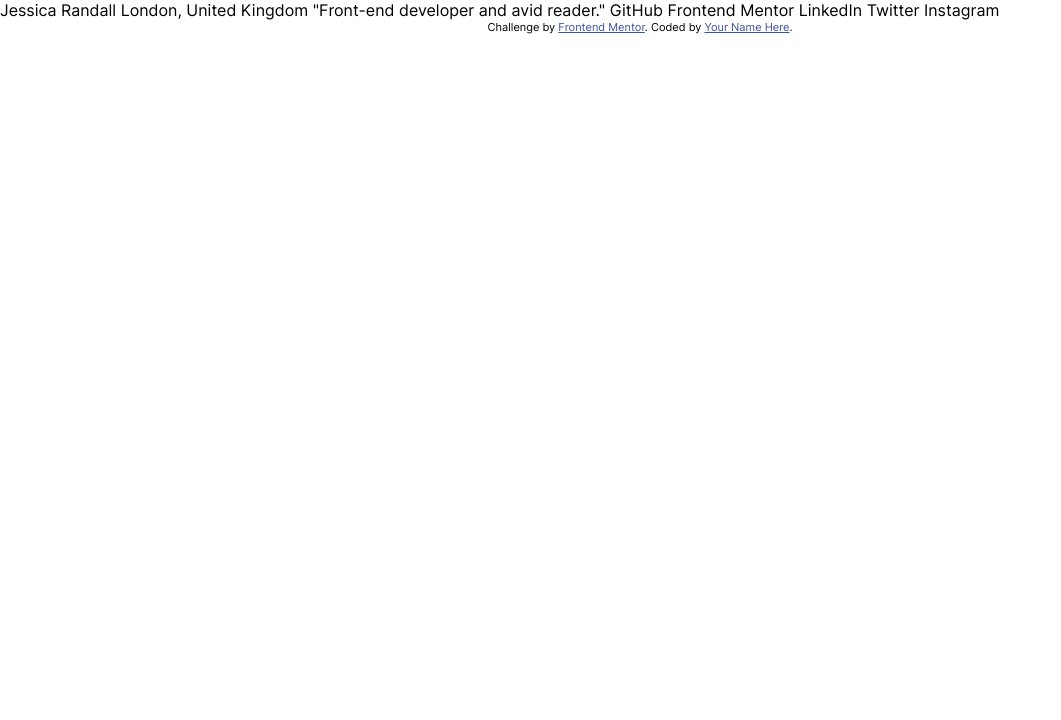
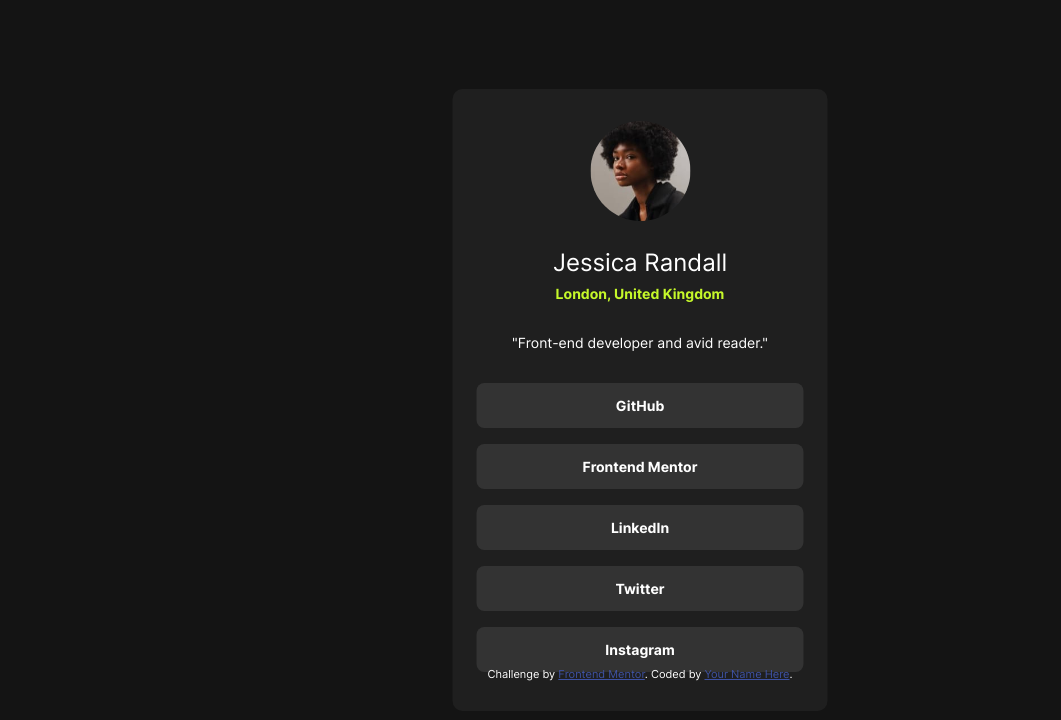
Before and after one commit to seung0708/Frontend-Mentor, a plain HTML site: page social-links-profile-main/index.html in a window 1280 px wide. Shown: the whole page, without its empty margins (0-1061 px from the left). Drawn offline with Linux system fonts and the light colour scheme.

Commit message:
completed the styling

```diff
--- a/social-links-profile-main/index.html
+++ b/social-links-profile-main/index.html
@@ -9,16 +9,21 @@
   <title>Frontend Mentor | Social links profile</title>
 
 <body>
-
-  Jessica Randall
-  London, United Kingdom
-  "Front-end developer and avid reader."
-
-  GitHub
-  Frontend Mentor
-  LinkedIn
-  Twitter
-  Instagram
+  <section id="social__container">
+    <div class="profile">
+      <img class="profile__pic" src="./assets/images/avatar-jessica.jpeg" alt="profile pic">
+      <h1 class="profile__name">Jessica Randall</h1>
+      <p class="profile__location">London, United Kingdom</p>
+      <p class="profile__description">"Front-end developer and avid reader."</p>
+    </div>
+    <div class="links">
+      <button>GitHub</button>
+      <button>Frontend Mentor</button>
+      <button>LinkedIn</button>
+      <button>Twitter</button>
+      <button>Instagram</button>
+    </div>
+  </section>
 
   <div class="attribution">
     Challenge by <a href="https://www.frontendmentor.io?ref=challenge" target="_blank">Frontend Mentor</a>.
--- a/social-links-profile-main/style.css
+++ b/social-links-profile-main/style.css
@@ -6,6 +6,7 @@
 :root {
     --primary: hsl(75, 94%, 57%);
     --white: hsl(0, 0%, 100%);
+    --grey: hsl(0, 0%, 20%);
     --dark-grey: hsl(0, 0%, 12%);
     --off-black: hsl(0, 0%, 8%);
 }
@@ -16,9 +17,91 @@
     box-sizing: border-box;
 }
 
+html {
+    background-color: var(--off-black);
+}
+
 body {
     font-family: "Inter", sans-serif;
+    font-size: 14px;
 }
 
-.attribution { font-size: 11px; text-align: center; }
+#social__container {
+    background-color: var(--dark-grey);
+    width: 375px;
+    height: 622px;
+    border-radius: 10px;
+    position: absolute;
+    top: 50%;
+    left: 50%;
+    transform: translate(-50%, -50%);
+    padding-block: 32px;
+}
+
+.profile {
+    text-align: center;
+}
+
+.profile__pic {
+    width: 100px;
+    height: 100px;
+    border-radius: 50%;
+    margin-bottom: 24px;
+}
+
+.profile__name {
+    color: var(--white);
+    font-weight: 400;
+    font-size: 1.5rem;
+    margin-bottom: 0.5rem;
+}
+
+.profile__location {
+    font-weight: 700;
+    color: var(--primary);
+    margin-bottom: 2rem;
+}
+
+.profile__description {
+    color: var(--white);
+    margin-bottom: 2rem;
+}
+
+.profile, .links {
+    margin-inline: 24px 24px;
+}
+
+.links {
+    display: grid;
+    grid-template-columns: 1fr;
+    text-align: center;
+    gap: 1rem;
+}
+
+.links button {
+    all: unset;
+    outline: none;
+    box-sizing: border-box;
+    color: var(--white);
+    font-weight: 700;
+    background-color: var(--grey);
+    padding: .876rem;
+    border-radius: 0.5rem;
+    cursor: pointer;
+}
+
+.links button:hover {
+    background-color: var(--primary);
+    color: var(--dark-grey);
+}
+
+.attribution {
+    font-size: 11px;
+    text-align: center;
+    color: var(--white);
+    position: absolute;
+    bottom: 14%;
+    left: 50%;
+    transform: translate(-50%, -50%);
+}
 .attribution a { color: hsl(228, 45%, 44%); }
```
